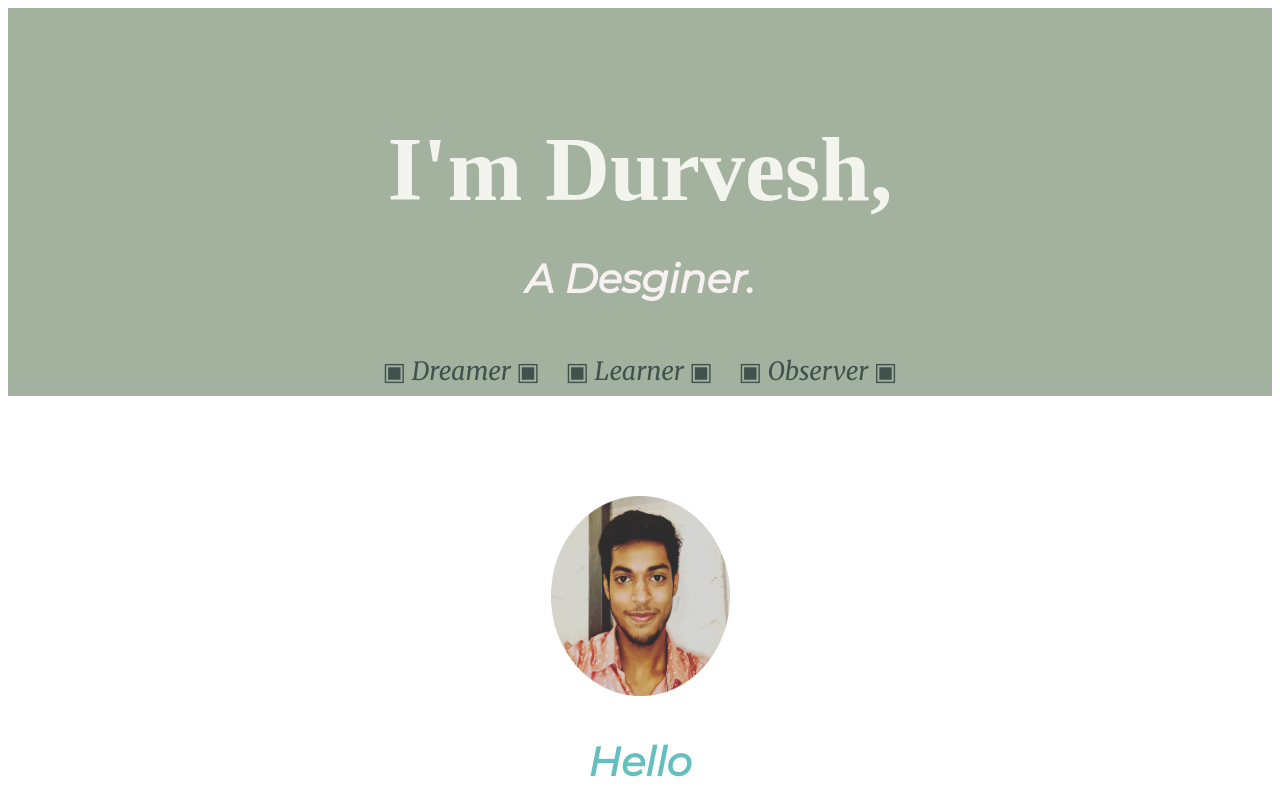
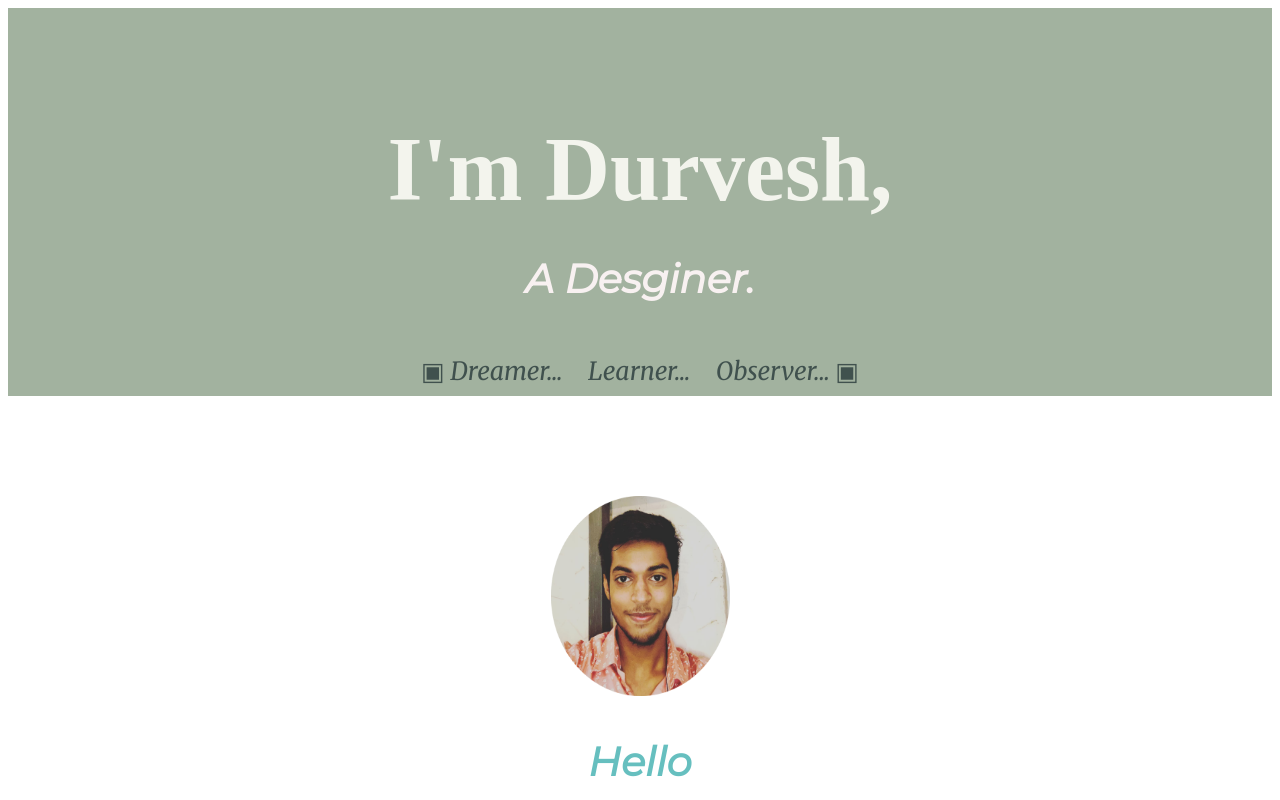
Before and after one commit to Durvesh001/Portfolio, a plain HTML site: page index.html in a window 1280 px wide. Shown: the top 800 px of the page. Drawn offline with Linux system fonts and the light colour scheme; a web font is replaced by a local one.

Commit message:
Add files via upload

```diff
--- a/index.html
+++ b/index.html
@@ -19,7 +19,7 @@
     <h1><strong>I'm Durvesh,</strong></h1>
     <h2 class="dis" >A Desginer.</h2>
 
-    <p class="start " >▣ Dreamer ▣<span class="second" > ▣ Learner ▣ </span> ▣ Observer ▣</p>
+    <p class="start " >▣ Dreamer...<span class="second" > Learner...</span> Observer... ▣</p>
 
   </div>
   <div class="middle-container">
```
Also changed, not shown: favicon.ico.
